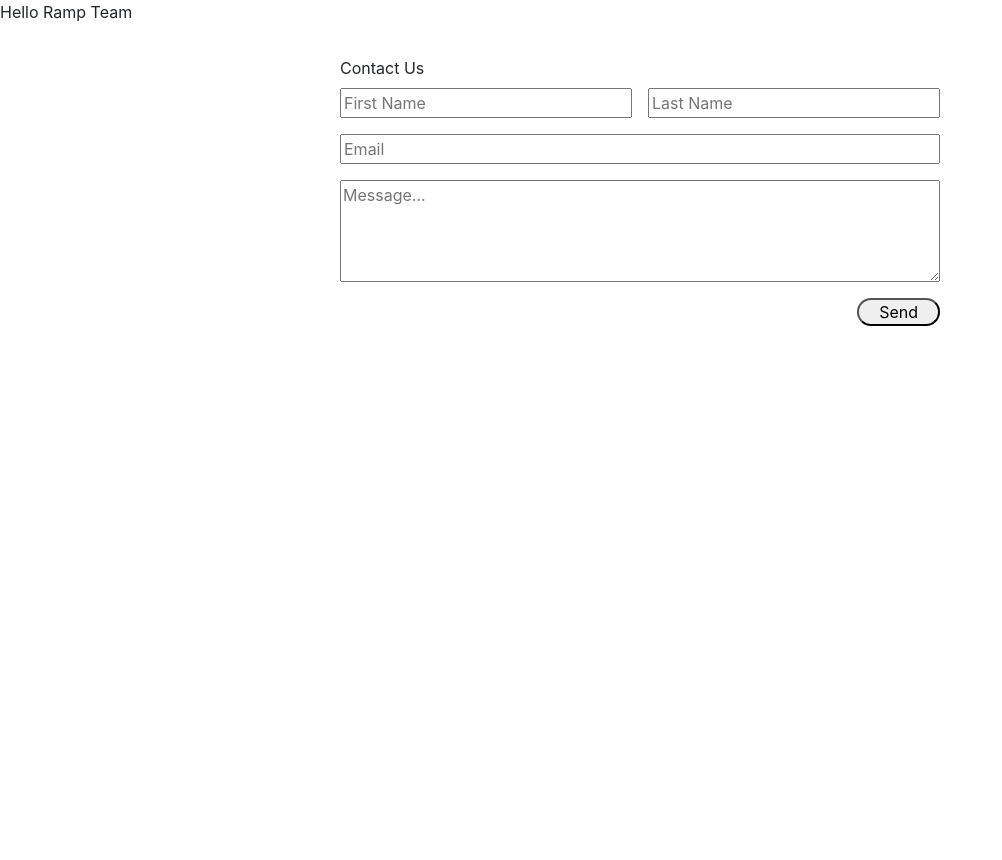
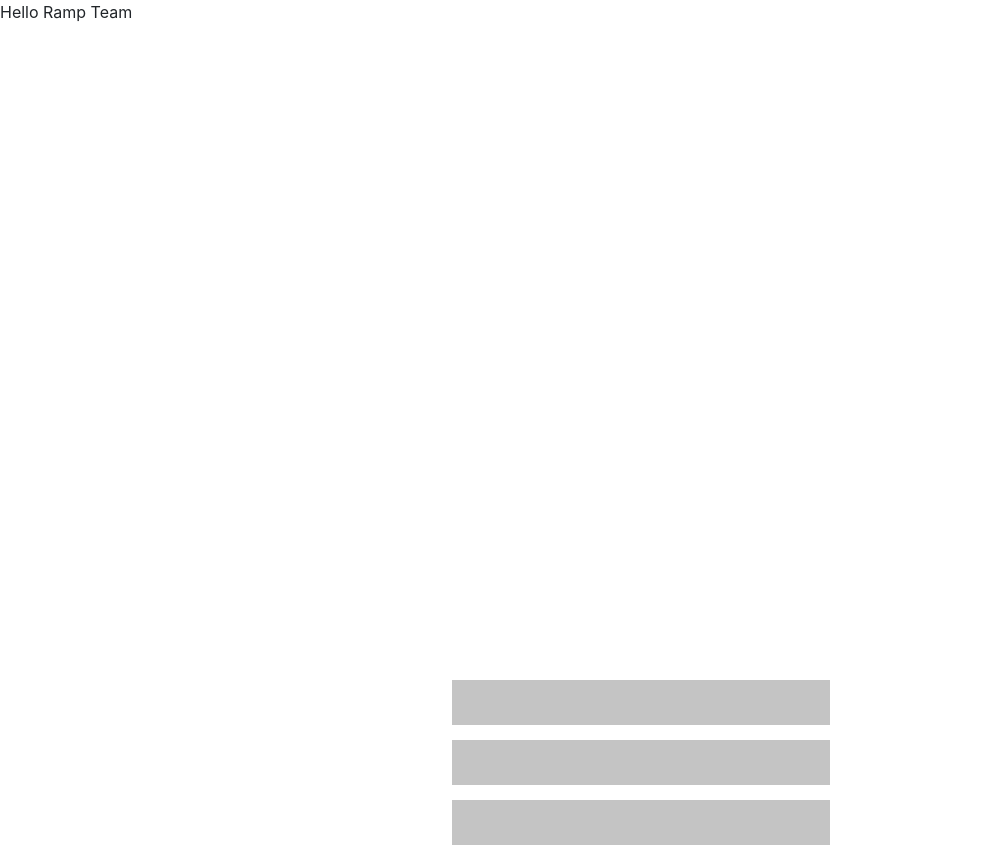
Before and after one commit to Banyan-Labs/ramp, a React (Create React App) app: page / in a window 1280 px wide. Shown: the whole page, without its empty margins (0-1002 px from the left). Before the commit the page ends 800 px from the top, so only its background shows below. Built offline with nearby package versions, Linux system fonts and the light colour scheme.

Commit message:
Added Blurb Section

```diff
--- a/src/App.js
+++ b/src/App.js
@@ -1,12 +1,14 @@
 import React from 'react';
 import 'bootstrap/dist/css/bootstrap.min.css';
-import ContactForm from './components/ContactForm';
+import Blurb from './components/Blurb/Blurb';
+// import ContactForm from './components/ContactForm';
 
 function App() {
   return (
     <div className="App">
       Hello Ramp Team
-      <ContactForm/>
+      <Blurb/>
+      {/* <ContactForm/> */}
     </div>
   );
 }
--- /dev/null
+++ b/src/components/Blurb/Blurb.css
@@ -0,0 +1,12 @@
+.blurbContainer {
+    position: absolute;
+    top:680px;
+    right: 450px;
+}
+
+.blurb {
+    background-color: #C4C4C4;
+    width: 378px;
+    height: 45px;
+    margin-bottom: 15px;
+}
--- /dev/null
+++ b/src/components/Blurb/Blurb.js
@@ -0,0 +1,14 @@
+import React from 'react';
+import './Blurb.css'
+
+const Blurb = () => {
+    return (
+        <div className="blurbContainer">
+        <div className="blurb"></div>
+        <div className="blurb"></div>
+        <div className="blurb"></div>
+        </div>
+    )
+}
+
+export default Blurb;
```
